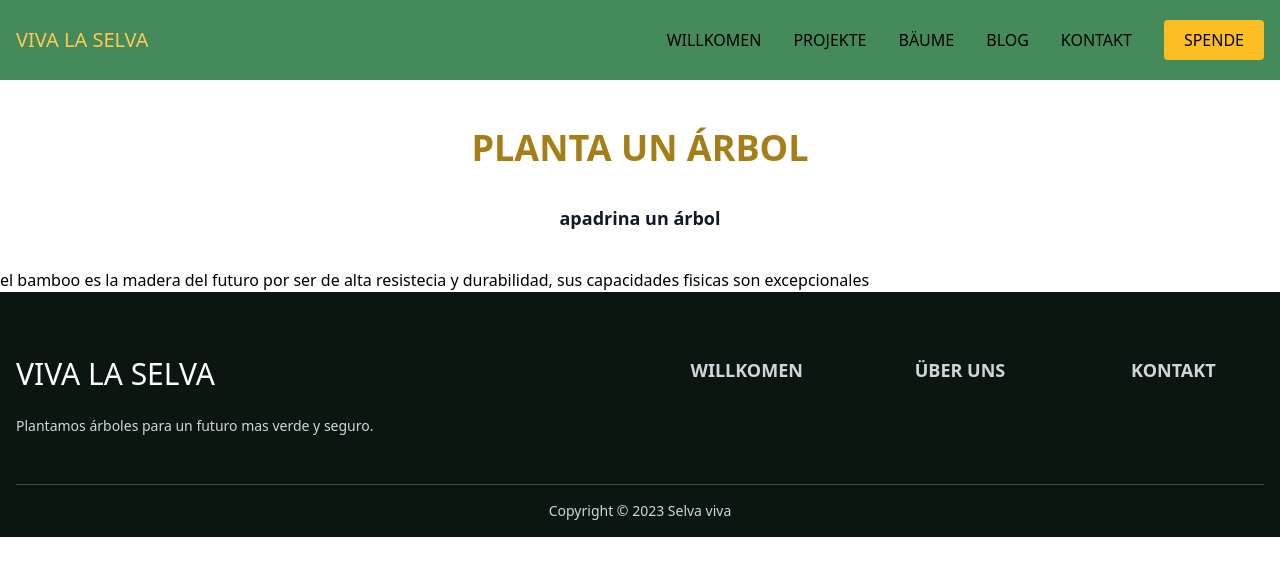
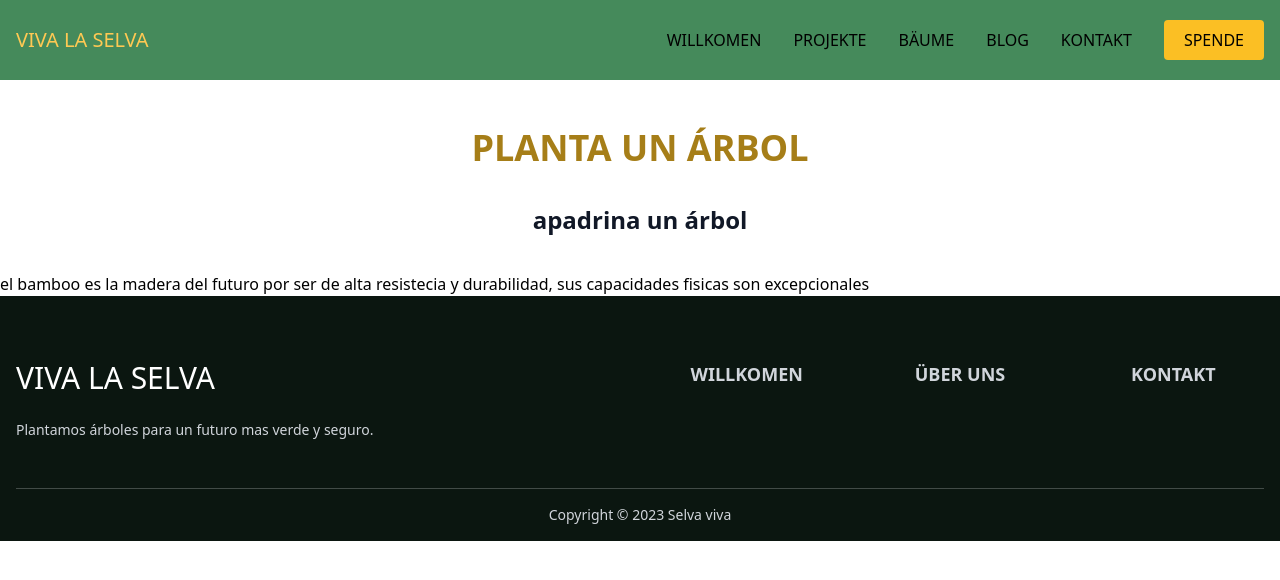
Before and after one commit to levino/selva_viva, an Astro site: page /projects/plant-a-tree/second in a window 1280 px wide. Built offline with nearby package versions, Linux system fonts and the light colour scheme; Astro itself is replaced by a stand-in of ours.

Commit message:
some css changes removes Content prop

```diff
--- a/src/pageLayouts/PlantATreePage.astro
+++ b/src/pageLayouts/PlantATreePage.astro
@@ -3,13 +3,14 @@
 import LayoutMarkdown from "../layouts/LayoutMarkdown.astro";
 import PageTitle from "../components/PageTitle.astro";
 
-const { Content, frontmatter } = Astro.props;
+const { frontmatter } = Astro.props;
 ---
 
 <LayoutMarkdown title={frontmatter.title}>
   <PageTitle>{frontmatter.title}</PageTitle>
-  <p class="text-gray-900 text-center font-bold text-lg">
+  <p class="text-gray-900 text-center font-bold text-2xl">
     {frontmatter.subtitle}
   </p>
+
   <div class="mx-auto mt-9"><slot /></div>
 </LayoutMarkdown>
```
